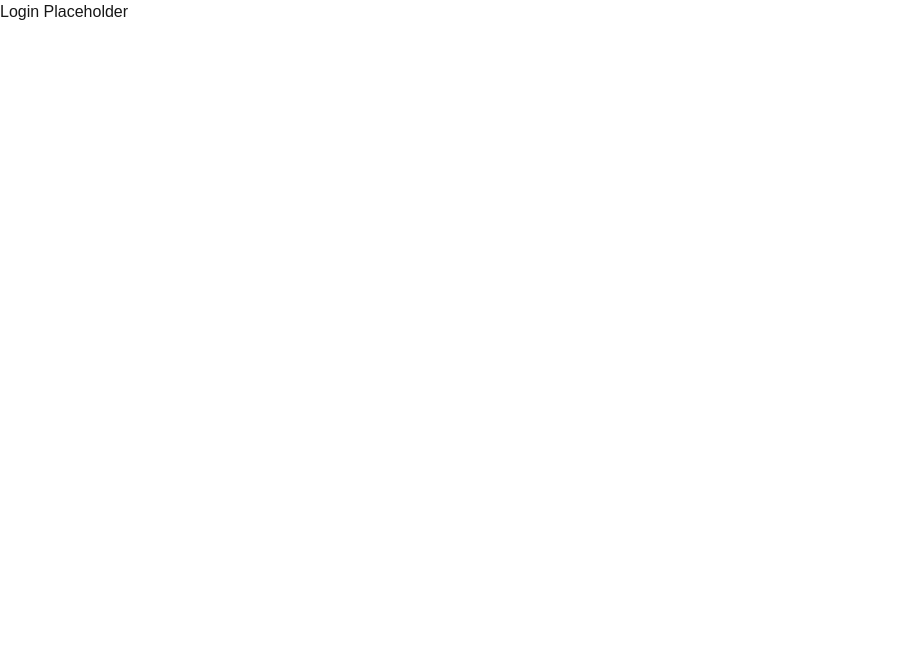
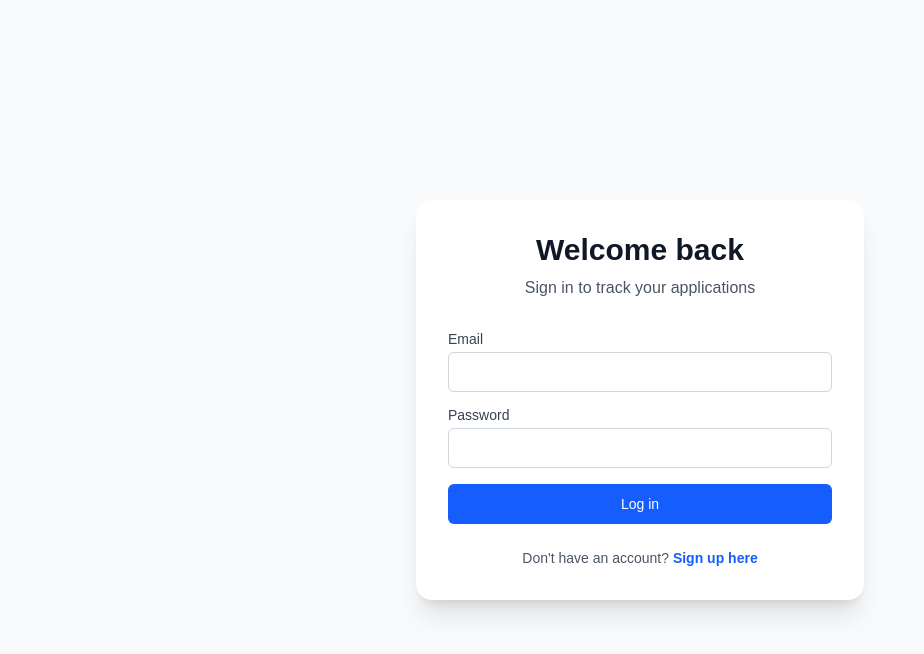
Before and after one commit to Soyoteto/InternTrack_project, a Next.js app: page /login in a window 1280 px wide. Shown: the top 654 px of the page, without its empty margins (0-924 px from the left). Built offline with nearby package versions, Linux system fonts and the light colour scheme.

Commit message:
feat: added login page and protected app layout

```diff
--- a/app/(app)/layout.tsx
+++ b/app/(app)/layout.tsx
@@ -1 +1,19 @@
-import React from 'react'; export default function AppLayout({ children }: { children: React.ReactNode }) { return <section>{children}</section>; }
+import { redirect } from 'next/navigation';
+import { verifySession } from '@/actions/auth';
+import { type PropsWithChildren } from 'react';
+
+export default async function AppLayout({ children }: PropsWithChildren) {
+    const user = await verifySession();
+
+    if (!user) {
+        redirect('/login');
+    }
+
+    return (
+        <div className="flex min-h-screen bg-gray-100">
+            <main className="flex-1 p-6">
+                {children}
+            </main>
+        </div>
+    );
+}
--- a/app/(auth)/login/page.tsx
+++ b/app/(auth)/login/page.tsx
@@ -1 +1,26 @@
-export default function LoginPage() { return <div>Login Placeholder</div>; }
+import { LoginForm } from '@/modules/user/components/login-form/login-form';
+import Link from 'next/link';
+
+export default function LoginPage() {
+    return (
+        <div className="flex min-h-screen items-center justify-center bg-gray-50 p-4">
+            <div className="w-full max-w-md rounded-2xl bg-white p-8 shadow-xl">
+
+                <div className="mb-8 text-center">
+                    <h1 className="text-3xl font-bold text-gray-900">Welcome back</h1>
+                    <p className="mt-2 text-gray-600">Sign in to track your applications</p>
+                </div>
+
+                <LoginForm />
+
+                <div className="mt-6 text-center text-sm text-gray-600">
+                    Don't have an account?{' '}
+                    <Link href="/register" className="font-semibold text-blue-600 hover:underline">
+                        Sign up here
+                    </Link>
+                </div>
+
+            </div>
+        </div>
+    );
+}
```
